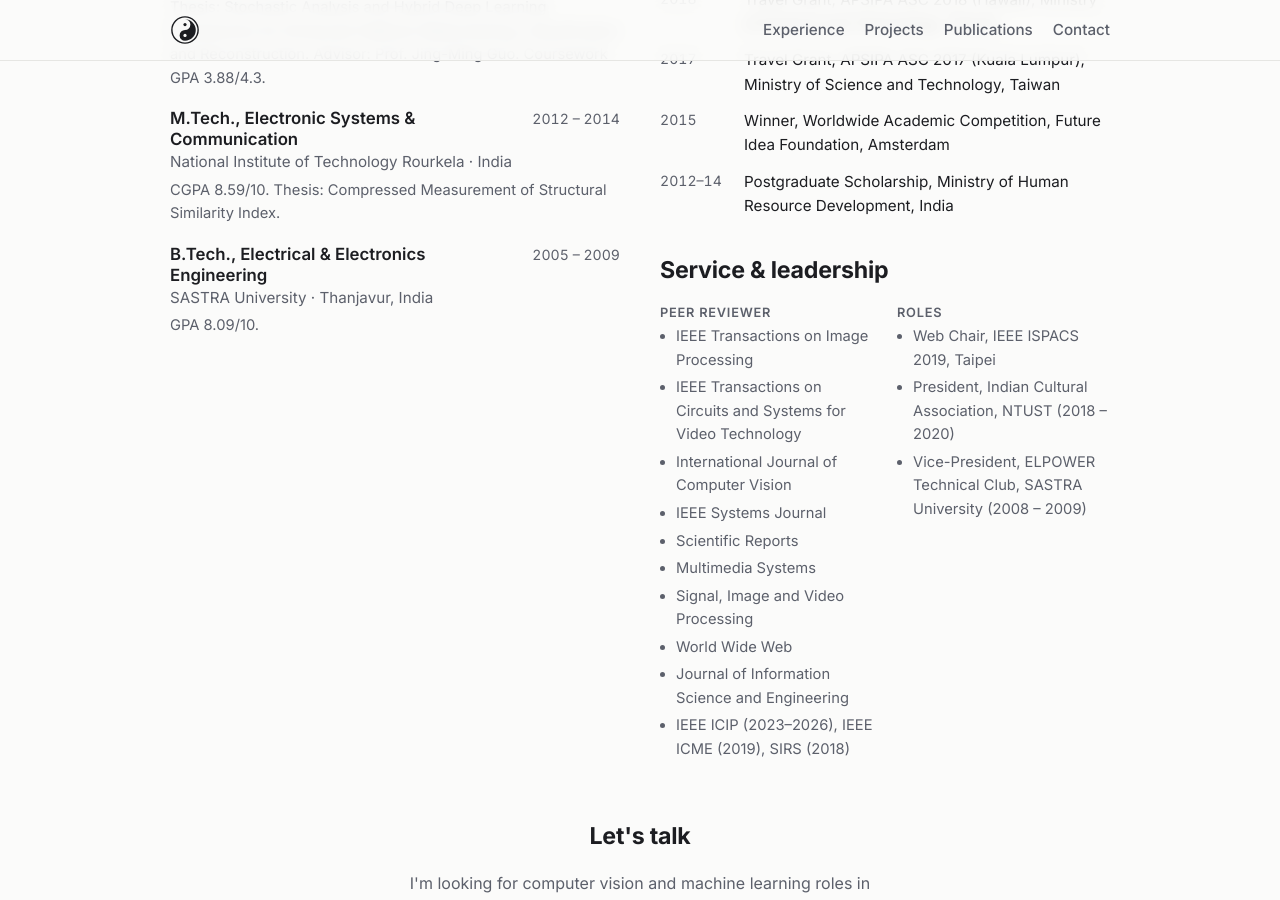
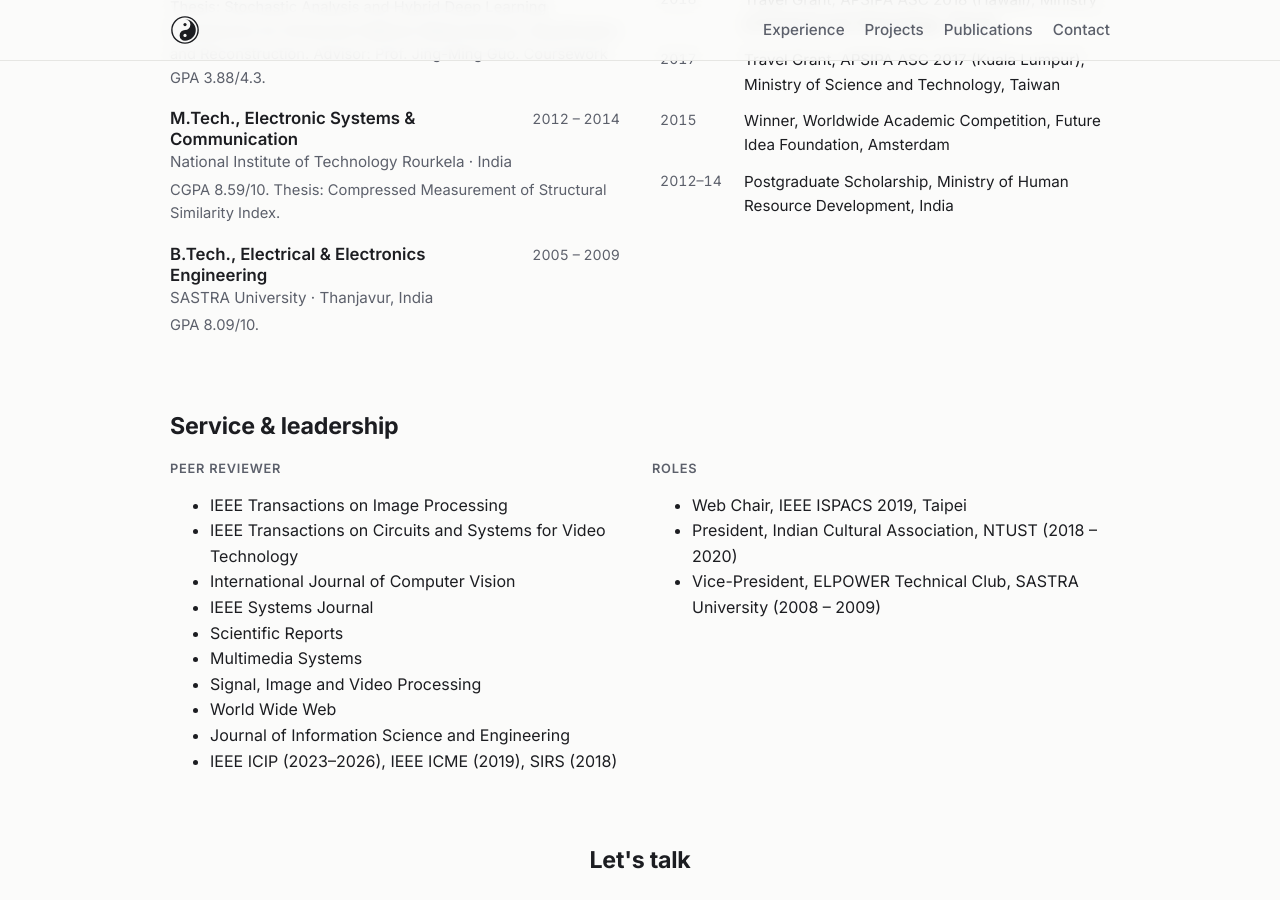
Before and after one commit to SankarSrin/sankarsrin.github.io, a Jekyll site: the page built from index.html, in a window 1280 px wide and 900 px high, scrolled down 4471 px. Built offline with Jekyll 4.4.1, drawn with Linux system fonts in a browser that asks for light colours.

Commit message:
Add files via upload

```diff
--- a/index.html
+++ b/index.html
@@ -107,16 +107,20 @@
   <div>
     <h2>Awards</h2>
     <ul class="awards">{% for a in site.data.awards %}<li><span class="yr">{{ a.year }}</span><span>{{ a.text }}</span></li>{% endfor %}</ul>
-    <h2 style="margin-top:32px">Service &amp; leadership</h2>
+    </div>
+  </div>
+</section>
+
+<section id="service" class="wrap section">
+  <h2>Service &amp; leadership</h2>
   <div class="service-cols">
     <div>
       <h3 class="sub">Peer reviewer</h3>
-        <ul class="plain">{% for r in site.data.service.reviewer %}<li>{{ r }}</li>{% endfor %}</ul>
+      <ul class="svc-list two">{% for r in site.data.service.reviewer %}<li>{{ r }}</li>{% endfor %}</ul>
     </div>
     <div>
       <h3 class="sub">Roles</h3>
-        <ul class="plain">{% for r in site.data.service.roles %}<li>{{ r }}</li>{% endfor %}</ul>
-      </div>
+      <ul class="svc-list">{% for r in site.data.service.roles %}<li>{{ r }}</li>{% endfor %}</ul>
     </div>
   </div>
 </section>
```
Lines whose indentation alone changed are shown as unchanged.
